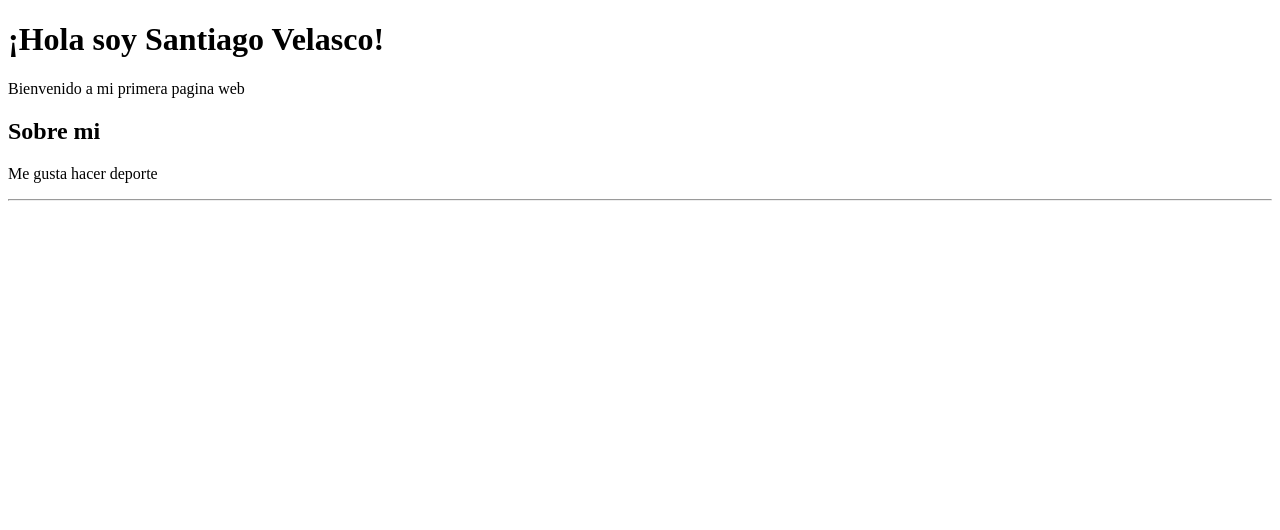
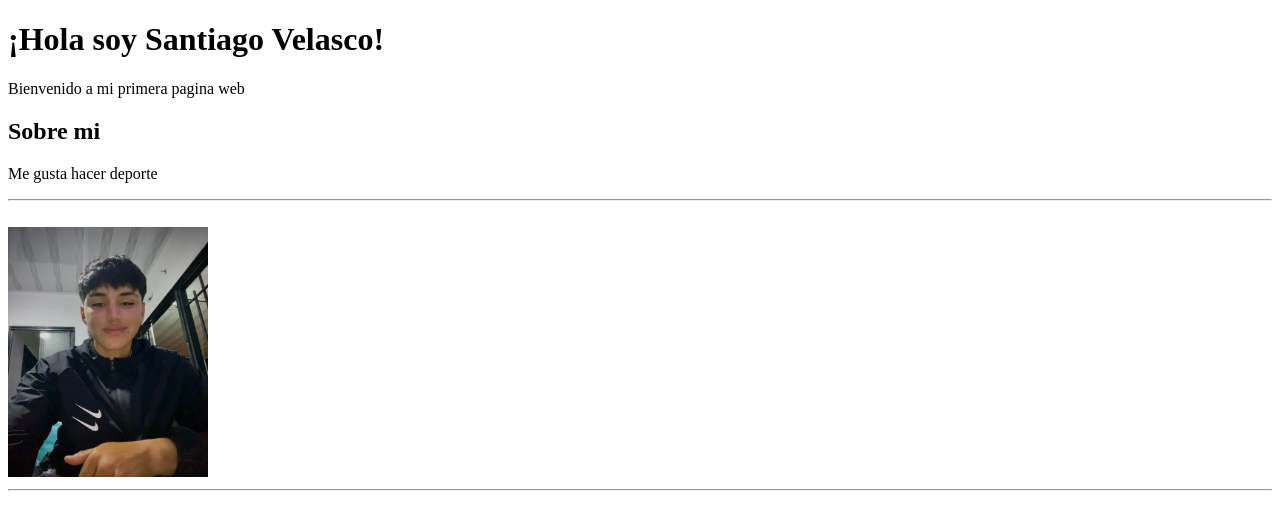
Before and after one commit to frayan-velscx/MiPrimeraPaginaWeb, a plain HTML site: page index.html in a window 1280 px wide. Drawn offline with Linux system fonts and the light colour scheme.

Commit message:
Agregar imagen de perfil

```diff
--- a/index.html
+++ b/index.html
@@ -13,5 +13,10 @@
     <p>Me gusta hacer deporte</p>
     <hr>
     <br>
+    <!--Agregar imagen de perfil-->
+    <img src="imagenes/IMG_5532.JPG" width="200" height="250">
+    <hr>
+    <br>
+
 </body>
 </html>
```
Also changed, not shown: imagenes/IMG_5532.JPG (added).
